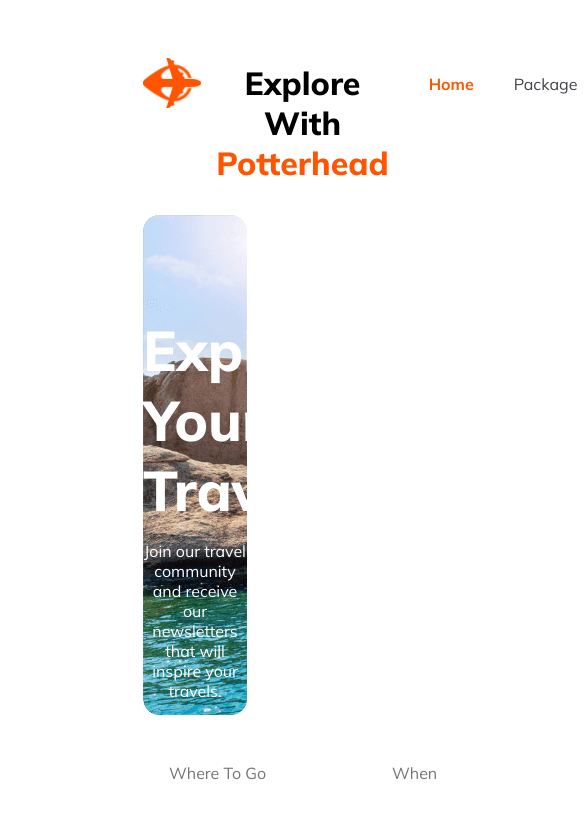
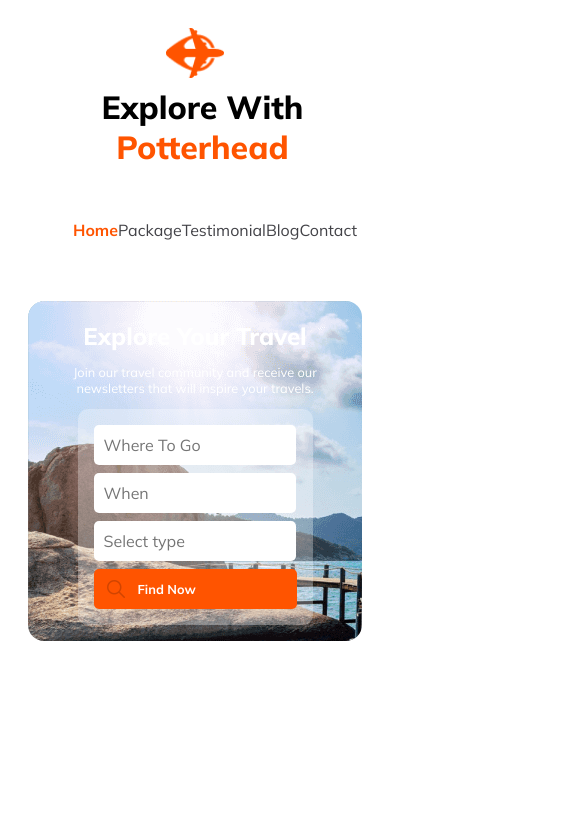
Before and after one commit to ayshakanta/explore-with-potterhead, a plain HTML site: page index.html in a window 390 px wide. Shown: the top 818 px of the page, 585 px wide, since content can reach past the window. Drawn offline with Linux system fonts and the light colour scheme.

Commit message:
added responsve banner

```diff
--- a/styles/travel.css
+++ b/styles/travel.css
@@ -57,10 +57,11 @@ h3{
 .banner{
     background-image: url('/Images/Group13.png');
     background-repeat: no-repeat;
-    margin-top: auto;
+    margin-top: 40px;
     height: 500px;
     text-align: center;
     border-radius: 16px;
+
 
 
 }
@@ -84,6 +85,7 @@ h3{
     padding: 1rem;
     border-radius: 10px;
 
+
 }
 #banner-input{
     font-size: 1rem;
@@ -91,6 +93,7 @@ h3{
     border: none;
     border-radius: 5px;
     padding: 10px;
+    cursor:pointer;
 }
 .btn-primary{
     font-weight: 700;
@@ -102,5 +105,56 @@ h3{
     display: inline-flex;
     align-items: center;
 
+    cursor:pointer;
+}
+
+/* responsive media queries */
+
+@media screen and (max-width: 600px) {
+    header{
+        padding: 20px;
+    }
+    nav{
+        flex-direction: column;
+        align-items: center;
+    }
+    .pic-heading{
+        display: block;
+        text-align: center;
+    }
+    nav li{
+        margin: 5px 0px ;
+    }
+    .banner{
+        height: 340px;
+    }
+    .banner-heading{
+        font-size: 1.5rem;
+        padding-top:20px;
+    }
+    .banner-description{
+        font-size: 0.8rem;
+        font-weight: 400;
+        padding: 0px 10px;
+    }
+    .banner-elements{
+        flex-direction: column;
+        gap: 8px;
+    }
+    #banner-input{
+
+        width: 90%;
+        justify-items: auto;
+    }
+    .btn-primary {
+        display: flex;
+        font-size: 0.8rem;
+
+        gap: 10px;
+        padding: 8px 10px ;
+
+
+
+      }
 
 }
```
